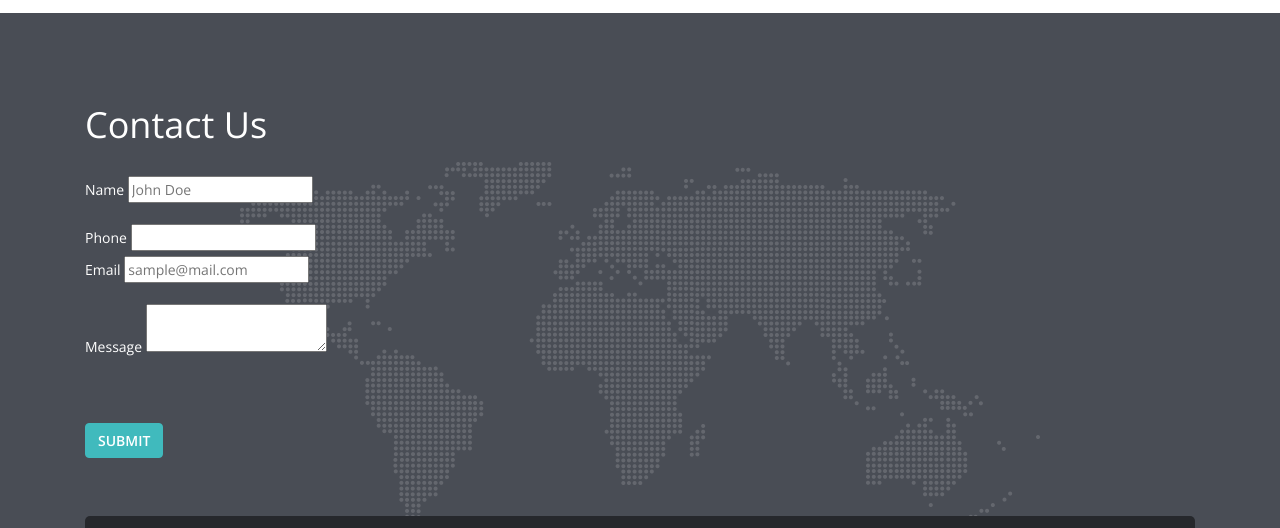
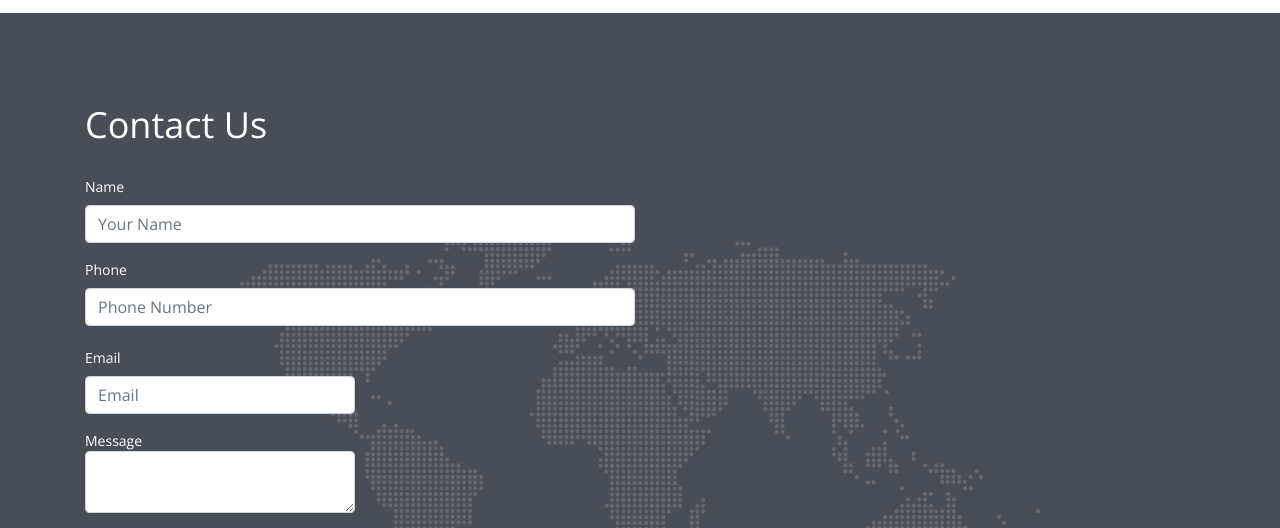
Before and after one commit to lerodcalanoc/store, a plain HTML site: page index.html in a window 1280 px wide. Shown: the part 3035-3563 px from the top of the page. Drawn offline with nearby package versions, Linux system fonts and the light colour scheme.

Commit message:
modified

```diff
--- a/index.html
+++ b/index.html
@@ -265,32 +265,33 @@
                 <form id="contact-form" method="POST" data-netlify="true">
                     <div class="form-row">
                             <div class="form-group col-md-6">
-                                <label for="name" class="animated pulse">Name</label>
-                                <input type="text" id="name" name="name" placeholder="John Doe" required="required">
+                                <label for="name">Name</label>
+                                <input type="text" class="form-control" id="inputAddress" placeholder="Your Name">
                             </div>
                     </div>
 
                     <div class="form-row">
                         <div class="form-group col-md-6">
-                            <label for="phone" class="animated pulse">Phone</label>
-                                <input type="phone" id="phone" name="phone" required="required">
+                            <label for="Phone">Phone</label>
+                            <input type="text" class="form-control" id="inputAddress2" placeholder="Phone Number">
                         <div>
                     </div>
-
+                    <br>
                     <div class="form-row">
                         <div class="form-group col-md-6">
-                            <label for="email" class="animated pulse">Email</label>
-                            <input type="email" id="email" name="email" placeholder="sample@mail.com" required="required">
+                          <label for="email">Email</label>
+                          <input type="email" class="form-control" id="inputEmail4" placeholder="Email">
                         </div>
                     </div>
                     <div class="form-row">
-                        <div class="form-group col-md-6">
-                            <label for="message" class="animated pulse">Message</label>
-                            <textarea id="message" name="message" required="required"></textarea>
+                        <div class="form-group col-md-6"
+                            label for="message">Message</label>
+                            <textarea id="message" class="form-control"
+                            name="message" required="required"></textarea>
                         </div>
                     </div>
+                    <br>
                     <div class="field"></div>
-                    <br>
                     <div data-netlify-recaptcha="true"></div>
                     <br>
                     <button type="submit" class="btn btn-primary">SUBMIT</button>
```
